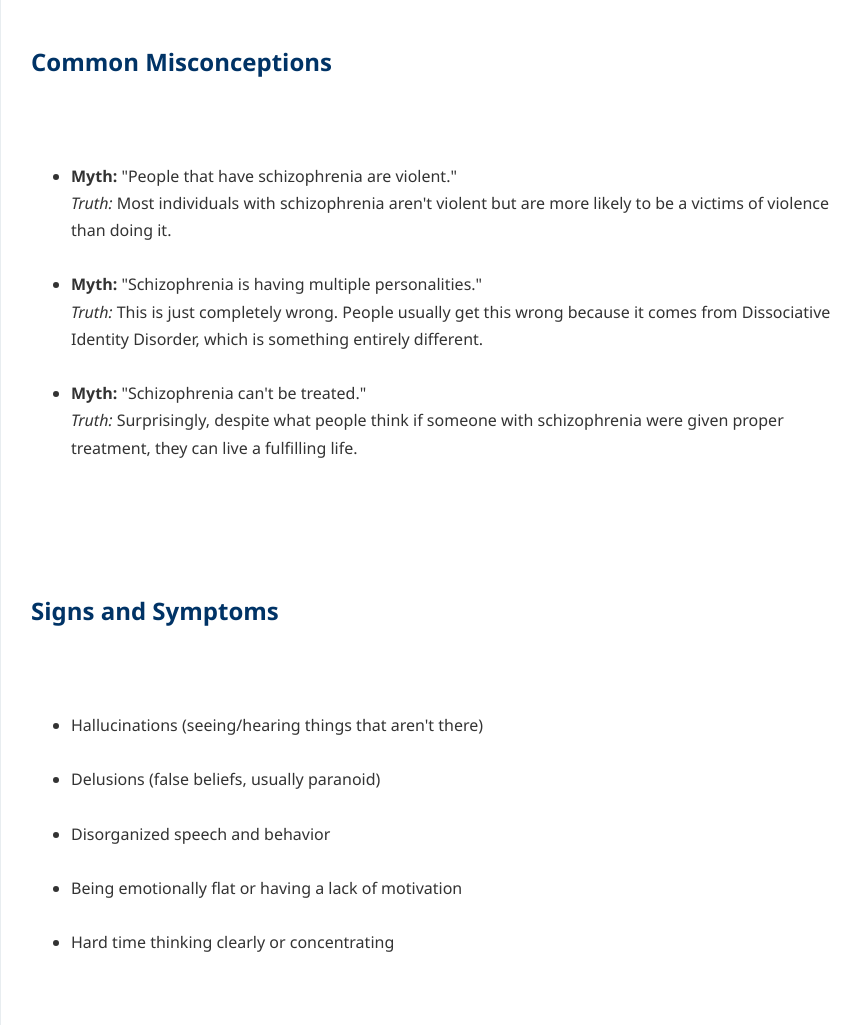
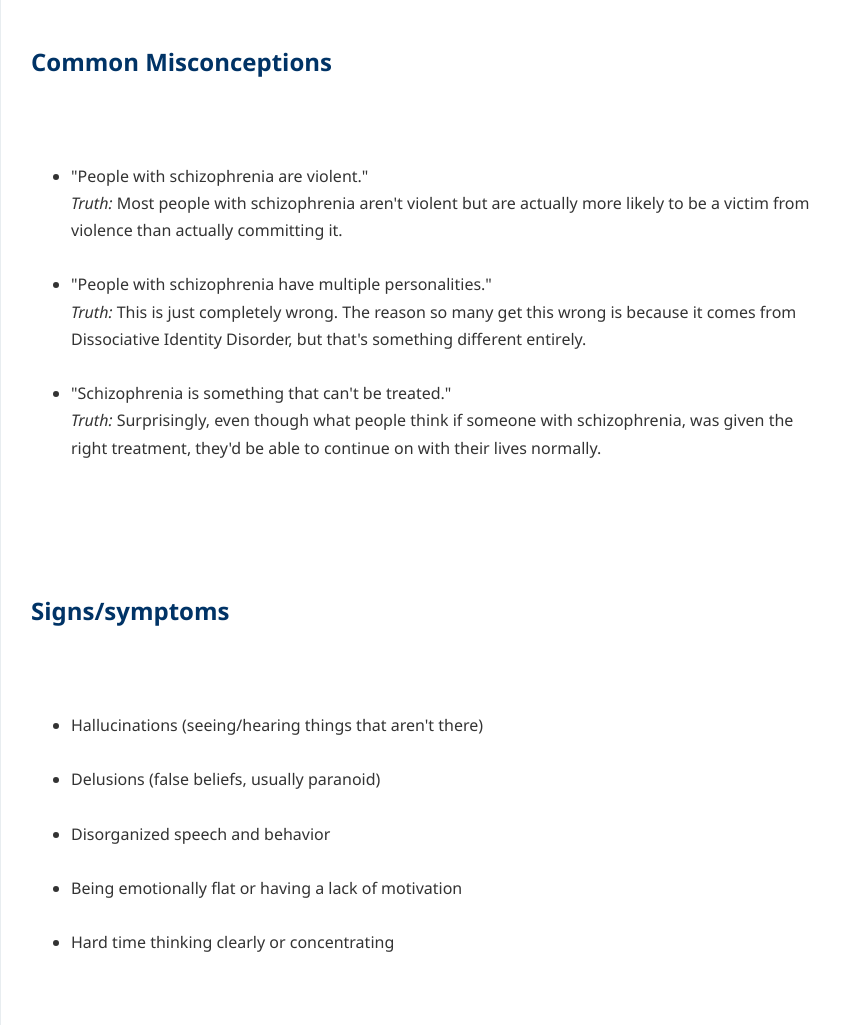
Before and after one commit to Anzelu-cc/Anzelu-cc.github.io, a plain HTML site: page index.html in a window 1280 px wide. Shown: the part 512-1537 px from the top of the page, without its empty margins (209-1070 px from the left). Drawn offline with Linux system fonts and the light colour scheme.

Commit message:
Update index.html

```diff
--- a/index.html
+++ b/index.html
@@ -20,14 +20,14 @@
     <div class="section">
       <h2>Common Misconceptions</h2>
       <ul>
-        <li><strong>Myth:</strong> "People that have schizophrenia are violent."<br><em>Truth:</em> Most individuals with schizophrenia aren't violent but are more likely to be a victims of violence than doing it.</li>
-        <li><strong>Myth:</strong> "Schizophrenia is having multiple personalities."<br><em>Truth:</em> This is just completely wrong. People usually get this wrong because it comes from Dissociative Identity Disorder, which is something entirely different.</li>
-        <li><strong>Myth:</strong> "Schizophrenia can't be treated."<br><em>Truth:</em> Surprisingly, despite what people think if someone with schizophrenia were given proper treatment, they can live a fulfilling life.</li>
+        <li></strong> "People with schizophrenia are violent."<br><em>Truth:</em> Most people with schizophrenia aren't violent but are actually more likely to be a victim from violence than actually committing it.</li>
+        <li></strong> "People with schizophrenia have multiple personalities."<br><em>Truth:</em> This is just completely wrong. The reason so many get this wrong is because it comes from Dissociative Identity Disorder, but that's something different entirely.</li>
+        <li></strong> "Schizophrenia is something that can't be treated."<br><em>Truth:</em> Surprisingly, even though what people think if someone with schizophrenia, was given the right treatment, they'd be able to continue on with their lives normally.</li>
       </ul>
     </div>
 
     <div class="section">
-      <h2>Signs and Symptoms</h2>
+      <h2>Signs/symptoms</h2>
       <ul>
         <li>Hallucinations (seeing/hearing things that aren't there)</li>
         <li>Delusions (false beliefs, usually paranoid)</li>
@@ -58,7 +58,7 @@
 
     <footer>
       <p>Presented by the American Psychological Foundation • <a href="https://www.apa.org" target="_blank">www.apa.org</a></p>
-      <p>If you or someone you know is going through a hard time, call 988 for the Suicide & Crisis Lifeline.</p>
+      <p>If you are ever feeling low or know someone you know is going through a hard time, don't struggle alone, call 988 for the Suicide & Crisis Lifeline.</p>
     </footer>
   </div>
 </body>
```
